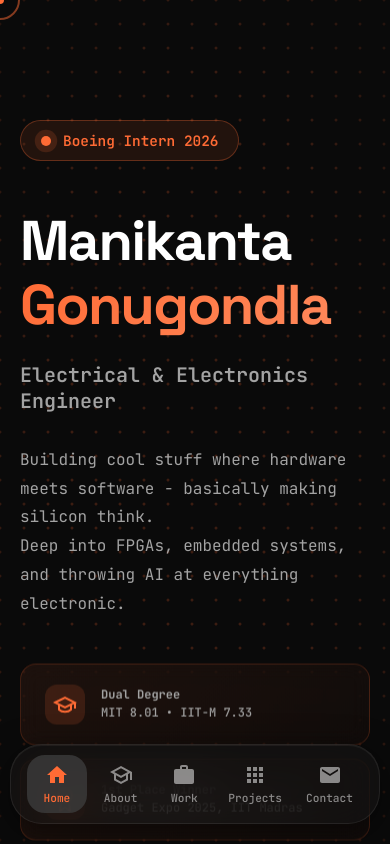
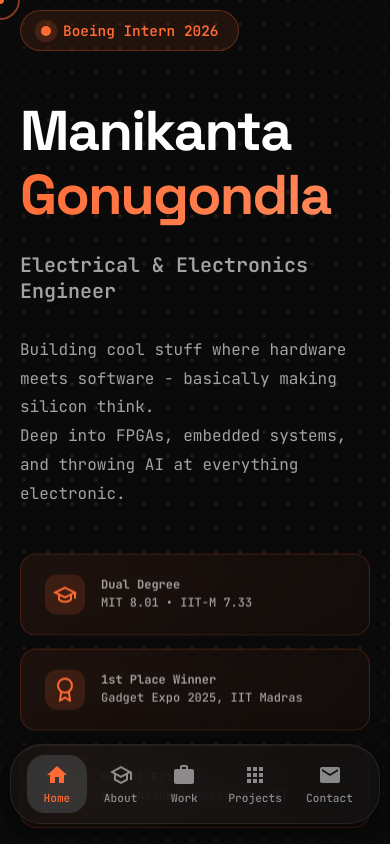
Before and after one commit to Manikanta25055/portfolio_website, a React (Create React App) app: page / in a window 390 px wide. Shown: the top 844 px of the page. Built offline with nearby package versions, Linux system fonts and the light colour scheme.

Commit message:
Fix mobile hero top padding - remove duplicate rule and reduce to 10px
Co-Authored-By: Claude Opus 4.5 <noreply@anthropic.com>

```diff
--- a/src/App.css
+++ b/src/App.css
@@ -2460,7 +2460,7 @@ section {
   }
 
   .hero {
-    padding-top: 30px;
+    padding-top: 10px;
     padding-bottom: 120px;
   }
 
@@ -2601,10 +2601,6 @@ section {
   .project-status {
     font-size: 0.7rem;
     padding: 0.2rem 0.6rem;
-  }
-
-  .hero {
-    padding: 120px 0 80px;
   }
 
   .hero-achievements {
```
